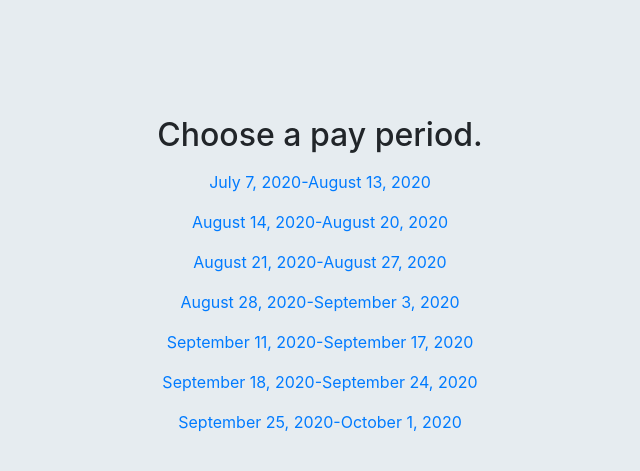
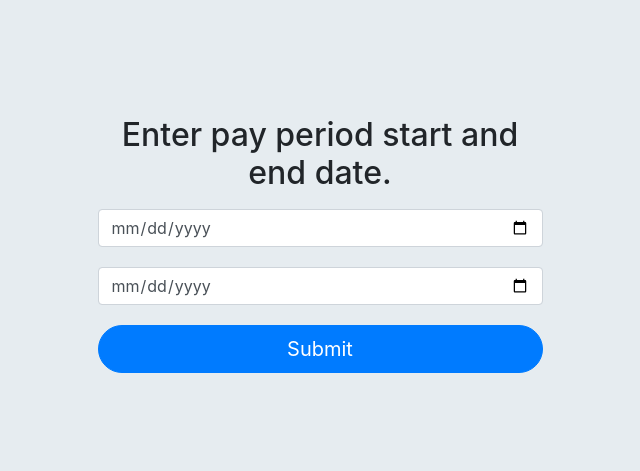
Before and after one commit to ty193/Time-Clock, a Flask app: page /pay-period in a window 1280 px wide. Shown: the part 46-517 px from the top of the page, without its empty margins (320-960 px from the left). Run offline with Flask 2, Linux system fonts and the light colour scheme; some libraries are stand-ins or nearby versions.

Commit message:
fixed login, changed pay_period.html

```diff
--- a/app.py
+++ b/app.py
@@ -5,7 +5,7 @@ from flask_debugtoolbar import DebugToolbarExtension
 from sqlalchemy.exc import IntegrityError
 from datetime import datetime
 
-from forms import UserAddForm, UserEditForm, LoginForm
+from forms import UserAddForm, UserEditForm, LoginForm, TimePeriodForm
 from models import db, connect_db, Employee, Time
 
 CURR_USER_KEY = "curr_user"
@@ -104,7 +104,7 @@ def login():
             flash(f"Hello, {employee.name}!", "success")
             return redirect("/")
 
-        flash("Invalid credentials.", "danger")
+        flash("Invalid credentials.", 'danger')
 
     return render_template('users/login.html', form=form)
 
@@ -141,11 +141,13 @@ def time_clock():
     return render_template('/users/punch.html')
 
 
-@app.route('/pay-period')
+@app.route('/pay-period', methods=["GET", "POST"])
 def pay_period():
     """Return a page to select a pay period"""
 
-    return render_template('pay_period.html')
+    form = TimePeriodForm()
+
+    return render_template('pay_period.html', form=form)
 
 
 # @app.route("/time")
--- a/forms.py
+++ b/forms.py
@@ -1,6 +1,7 @@
 from flask_wtf import FlaskForm
-from wtforms import StringField, PasswordField, TextAreaField, BooleanField
+from wtforms import StringField, PasswordField, TextAreaField, BooleanField, DateTimeField, DateField, HiddenField
 from wtforms.validators import DataRequired, Email, Length
+from app import session
 
 
 class UserAddForm(FlaskForm):
@@ -25,3 +26,19 @@ class LoginForm(FlaskForm):
 
     username = StringField('Username', validators=[DataRequired()])
     password = PasswordField('Password', validators=[Length(min=6)])
+
+
+# class ClockInForm(FlaskForm):
+#     """Sends Date and time to database"""
+#     employee_id = HiddenField('Employee_ID', default=session.employee.id, validators=[DataRequired()])
+#     in_time = HiddenField('In_Time', default=datetime.now(), validators=[DataRequired()])
+
+# class ClockOutForm(FlaskForm):
+#     """Sends Date and time to database"""
+
+
+class TimePeriodForm(FlaskForm):
+    """Time period select form."""
+
+    start = DateField('Start Date', validators=[DataRequired()])
+    end = DateField('End Date', validators=[DataRequired()])
--- a/templates/base.html
+++ b/templates/base.html
@@ -26,7 +26,7 @@
         <ul class="nav navbar-nav navbar-right">
             {% if not g.user %}
             <li><a href="/signup">Sign up</a></li>
-            <li><a href="/lognin">Log in</a></li>
+            <li><a href="/login">Log in</a></li>
             {% else %}
             <li><a href="/logout">Log out</a></li>
             {% endif %}
--- a/templates/pay_period.html
+++ b/templates/pay_period.html
@@ -6,14 +6,20 @@
 
 <div class="row justify-content-md-center">
     <div class="col-md-7 col-lg-5">
-        <p><h2 class="join-message">Choose a pay period.</h2></p>
-        <p class="pay-period"><a href="hours/1">July 7, 2020-August 13, 2020</a></p>
-        <p class="pay-period"><a href="hours/1">August 14, 2020-August 20, 2020</a></p>
-        <p class="pay-period"><a href="hours/1">August 21, 2020-August 27, 2020</a></p>
-        <p class="pay-period"><a href="hours/1">August 28, 2020-September 3, 2020</a></p>
-        <p class="pay-period"><a href="hours/1">September 11, 2020-September 17, 2020</a></p>
-        <p class="pay-period"><a href="hours/1">September 18, 2020-September 24, 2020</a></p>
-        <p class="pay-period"><a href="hours/1">September 25, 2020-October 1, 2020</a></p>
+        <p><h2 class="join-message">Enter pay period start and end date.</h2></p>
+
+        <form method="POST" id="time_period_form">
+            {{ form.hidden_tag() }}
+
+            {% for field in form if field.widget.input_type != 'hidden' %}
+                {% for error in field.errors %}
+                    <span class="text-danger">{{ error }}</span>
+                {% endfor %}
+                {{ field(placeholder=field.label.text, class="form-control") }}
+            {% endfor %}
+
+            <button class="btn btn-primary btn-block btn-lg">Submit</button>
+        </form>
     </div>
 </div>
 
--- a/templates/users/login.html
+++ b/templates/users/login.html
@@ -8,7 +8,7 @@
     <div class="col-md-7 col-lg-5">
         <h2 class="join-message">Welcome back.</h2>
 
-        <form action="POST" id="user_form">
+        <form method="POST" id="user_form">
             {{ form.hidden_tag() }}
 
             {% for field in form if field.widget.input_type != 'hidden' %}
```
Also changed, not shown: models.py (+5 -5 lines).
